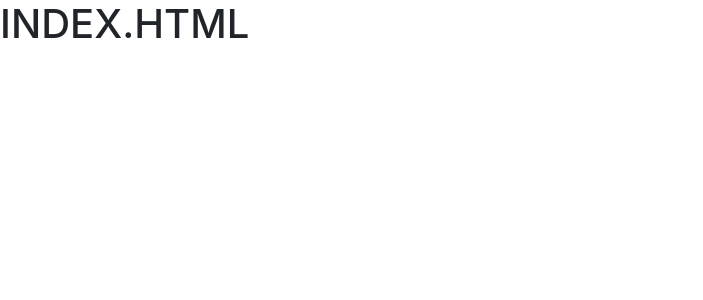
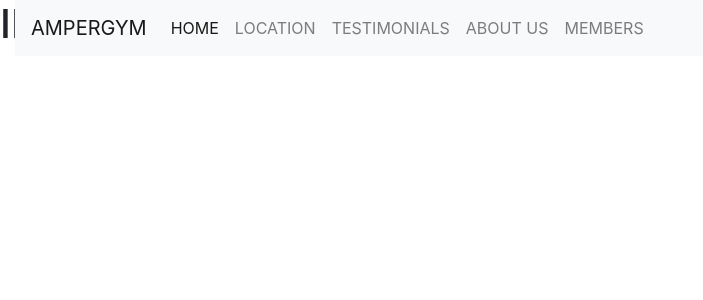
Before and after one commit to AEmin96/AmperGym, a Django app: page / in a window 1280 px wide. Shown: the top 300 px of the page, without its empty margins (0-703 px from the left). Run offline with Django 3.2, Linux system fonts and the light colour scheme; some libraries are stand-ins or nearby versions.

Commit message:
Added navigation bar items

```diff
--- a/templates/base.html
+++ b/templates/base.html
@@ -15,6 +15,7 @@
 
     {% block corecss %}
         <link rel="stylesheet" href="https://stackpath.bootstrapcdn.com/bootstrap/4.4.1/css/bootstrap.min.css" integrity="sha384-Vkoo8x4CGsO3+Hhxv8T/Q5PaXtkKtu6ug5TOeNV6gBiFeWPGFN9MuhOf23Q9Ifjh" crossorigin="anonymous">
+        <link rel="stylesheet" href="{% static 'css/styles.css' %}">
     {% endblock %}
 
     {% block extra_css %}
@@ -27,12 +28,40 @@
     {% endblock %}
 
     {% block extra_js %}
+        <script>
+        </script>
     {% endblock %}
 
     <title>AMPERGYM{% block extra_title %}{% endblock %}</title>
   </head>
   <body>
-    <header class="container-fluid fixed-top"></header>
+    <header class="container-fluid fixed-top">
+        <nav class="navbar navbar-expand-lg navbar-light bg-light">
+            <a class="navbar-brand" href="#">AMPERGYM</a>
+            <button class="navbar-toggler" type="button" data-toggle="collapse" data-target="#navbarNav" aria-controls="navbarNav" aria-expanded="false" aria-label="Toggle navigation">
+                <span class="navbar-toggler-icon"></span>
+            </button>
+            <div class="collapse navbar-collapse" id="navbarNav">
+                <ul class="navbar-nav">
+                    <li class="nav-item active">
+                        <a class="nav-link" href="#">HOME <span class="sr-only">(current)</span></a>
+                    </li>
+                    <li class="nav-item">
+                        <a class="nav-link" href="#">LOCATION</a>
+                    </li>
+                    <li class="nav-item">
+                        <a class="nav-link" href="#">TESTIMONIALS</a>
+                    </li>
+                    <li class="nav-item">
+                        <a class="nav-link" href="#">ABOUT US</a>
+                    </li>
+                    <li class="nav-item">
+                        <a class="nav-link" href="#">MEMBERS</a>
+                    </li>
+                </ul>
+            </div>
+        </nav>
+    </header>
 
     {% if messages %}
         <div class="message-container"></div>
```
